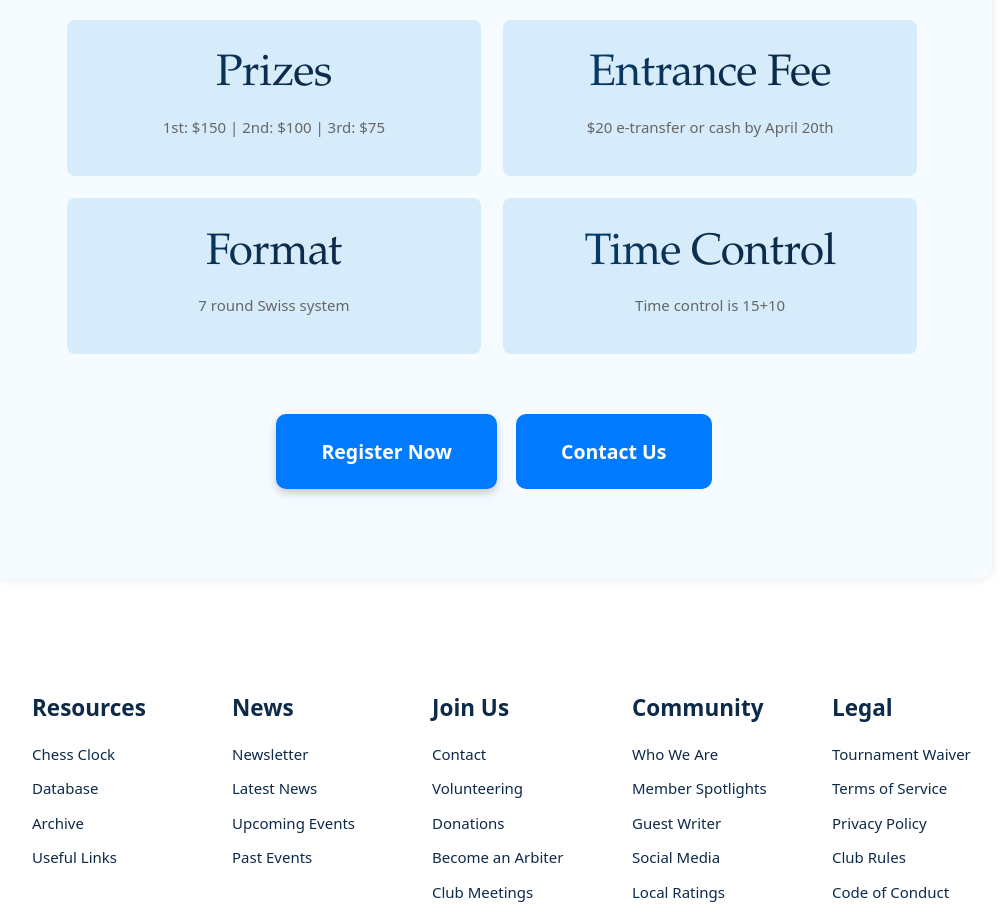
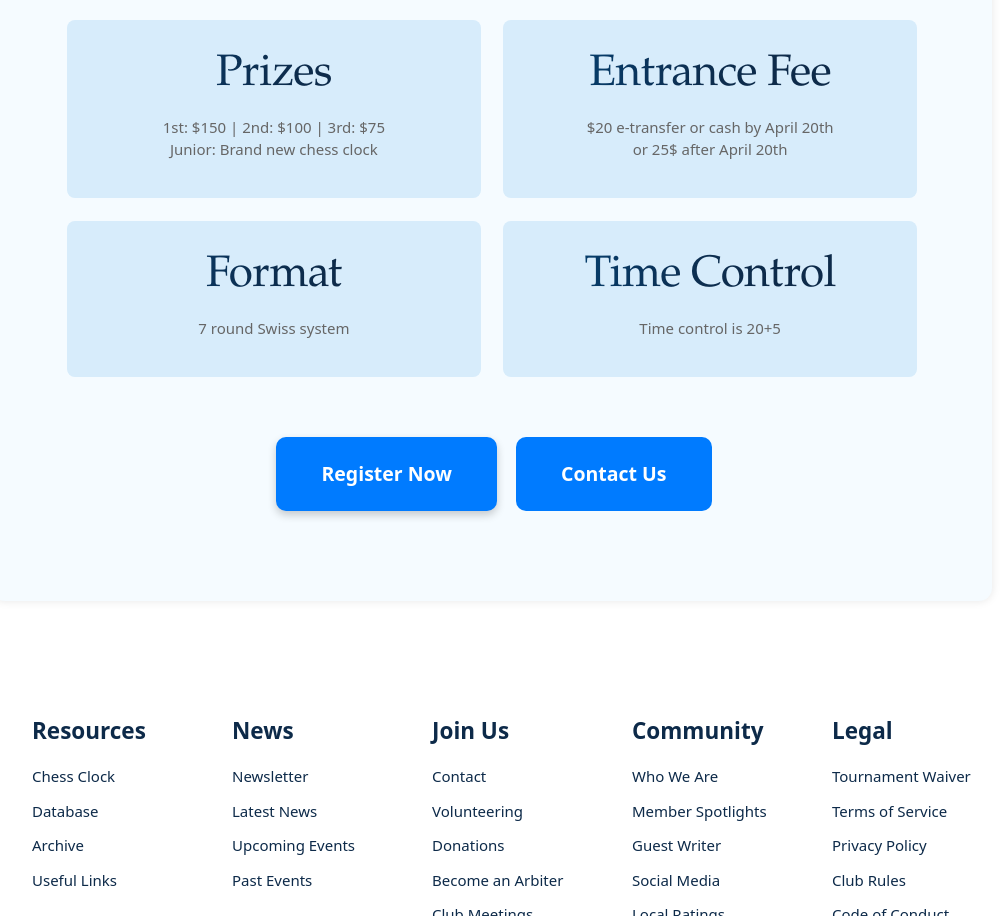
Before and after one commit to Pythoript/oceanside-chess-website, a website: page events/2025-spring-rapid/index.html in a window 1280 px wide. Shown: the part 1068-1984 px from the top of the page, without its empty margins (108-1110 px from the left). Drawn offline with nearby package versions, Linux system fonts and the light colour scheme; files that its build step writes are made by us from their sources; a web font is replaced by a local one.

Commit message:
Update Spring Rapid info

```diff
--- a/events/2025-spring-rapid/index.html
+++ b/events/2025-spring-rapid/index.html
@@ -286,11 +286,11 @@
               </div>
               <div class="info-card">
                 <h2>Prizes</h2>
-                <p>1st: $150 | 2nd: $100 | 3rd: $75</p>
+                <p>1st: $150 | 2nd: $100 | 3rd: $75<br>Junior: Brand new chess clock</p>
               </div>
               <div class="info-card">
                 <h2>Entrance Fee</h2>
-                <p>$20 e-transfer or cash by April 20th</p>
+                <p>$20 e-transfer or cash by April 20th<br>or 25$ after April 20th</p>
               </div>
               <div class="info-card">
                <h2>Format</h2>
@@ -298,7 +298,7 @@
              </div>
              <div class="info-card">
                <h2>Time Control</h2>
-               <p>Time control is 15+10</p>
+               <p>Time control is 20+5</p>
              </div>
             </div>
             <div class="register-section">
```
